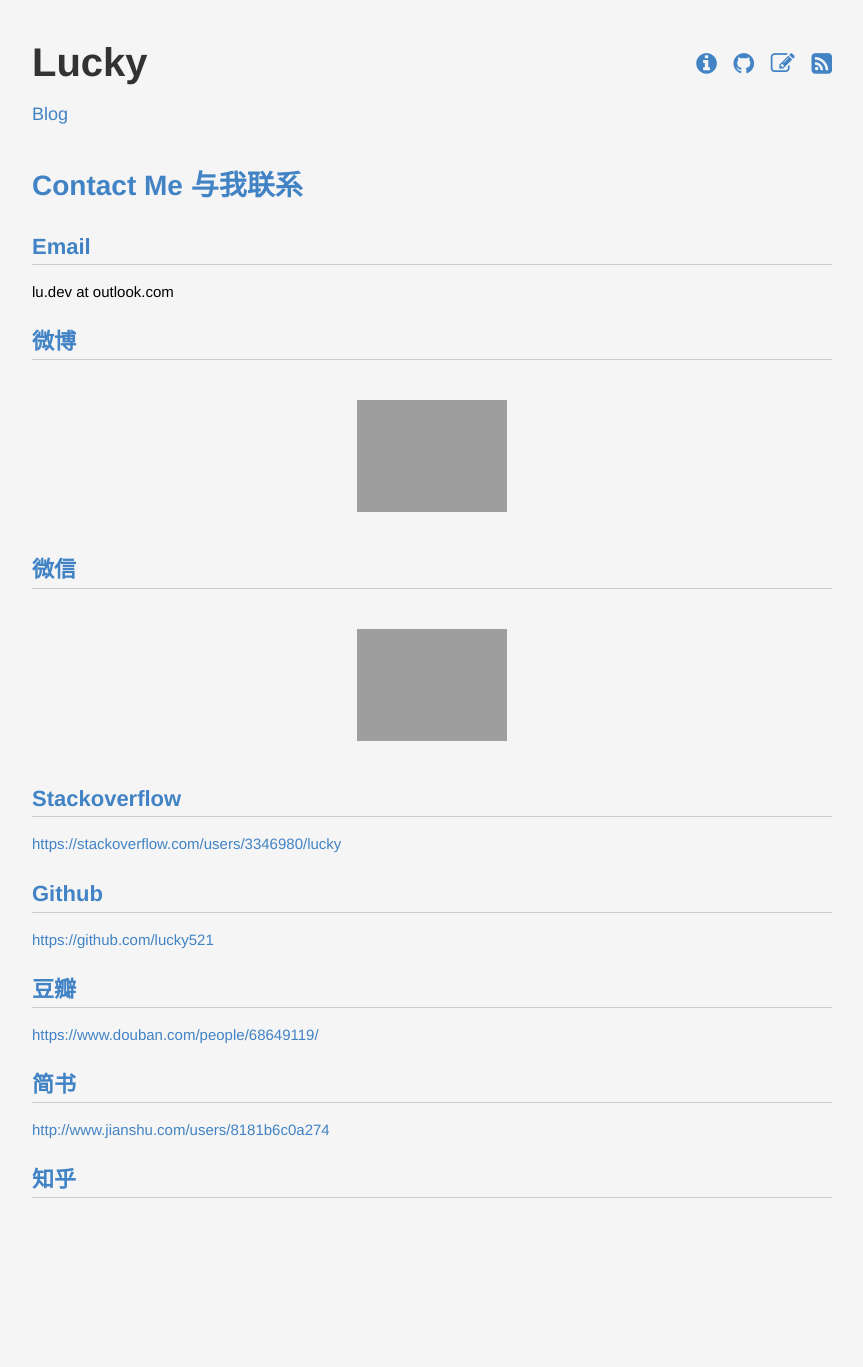
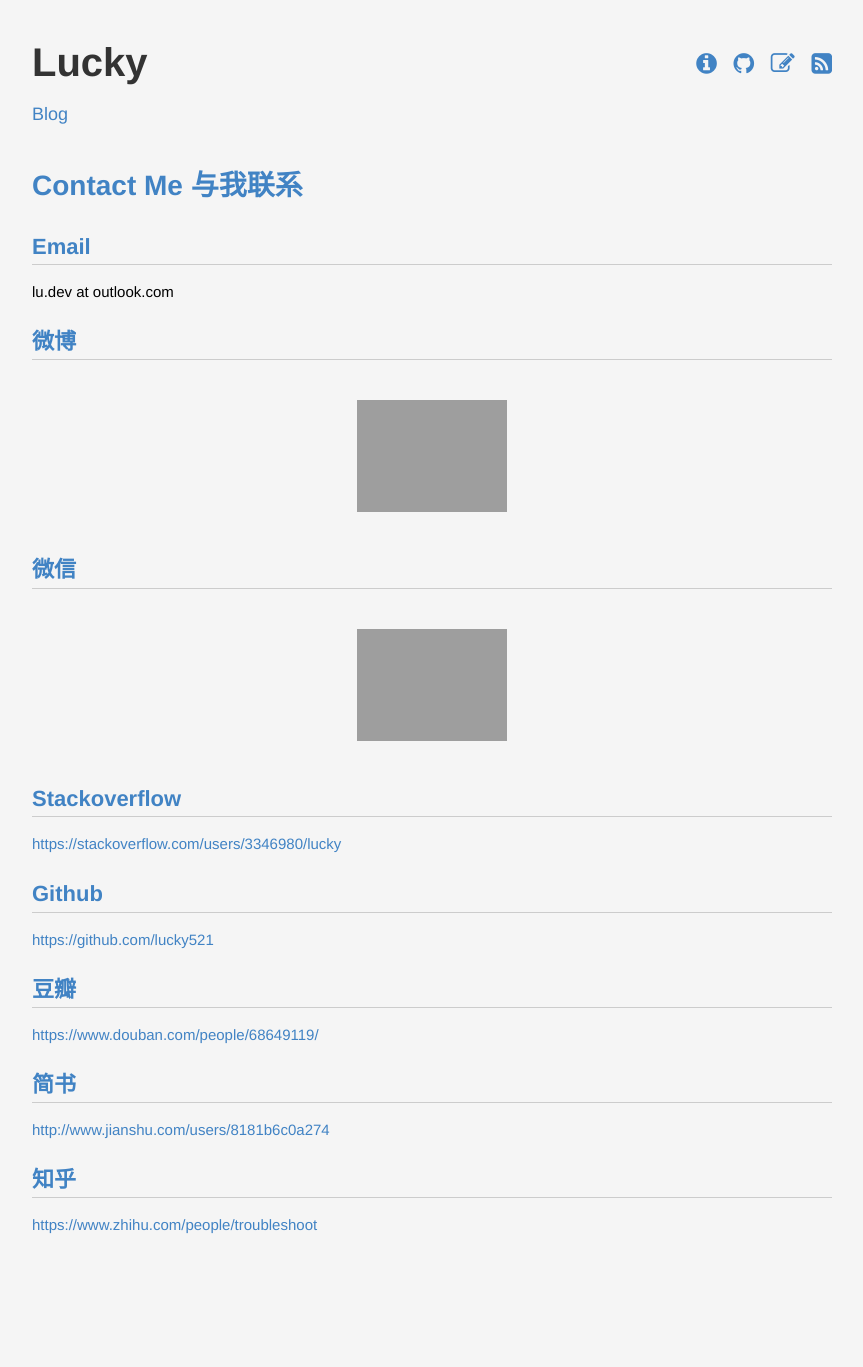
Before and after one commit to lucky521/blog, a Jekyll site: the page built from tip-wall.markdown, in a window 1280 px wide. Shown: the whole page, without its empty margins (208-1071 px from the left). Built offline with Jekyll 4.4.1, drawn with Linux system fonts in a browser that asks for light colours; before the commit the page ends 1328 px from its top, so only the background shows below that; some of the changed lines change nothing that is shown.

Commit message:
Update tip-wall.markdown

```diff
--- a/tip-wall.markdown
+++ b/tip-wall.markdown
@@ -33,4 +33,6 @@ lu.dev at outlook.com
 
 [http://www.jianshu.com/users/8181b6c0a274](http://www.jianshu.com/users/8181b6c0a274)
 
-## [知乎]()
+## [知乎](https://www.zhihu.com/people/troubleshoot)
+
+[https://www.zhihu.com/people/troubleshoot](https://www.zhihu.com/people/troubleshoot)
```
